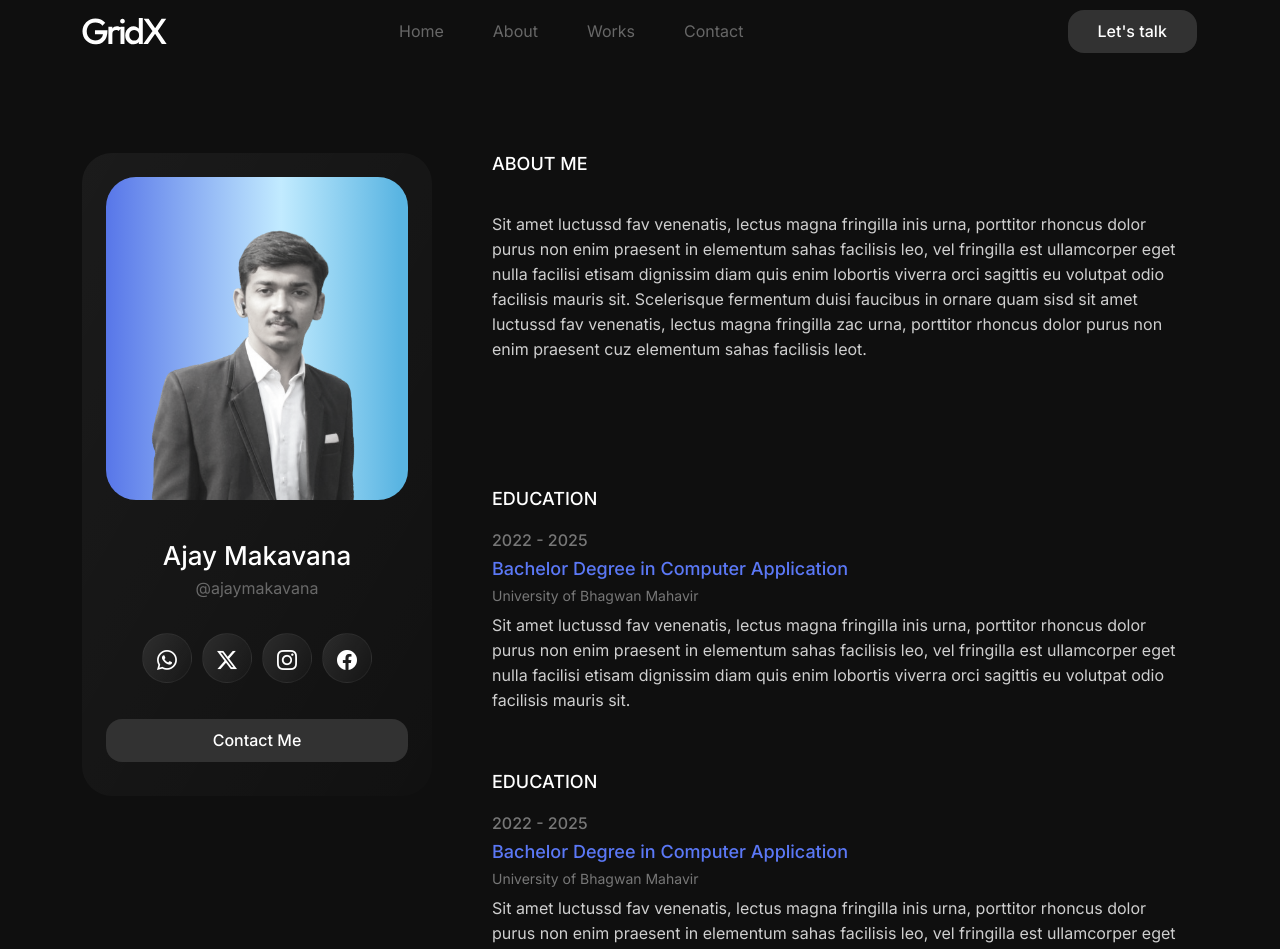
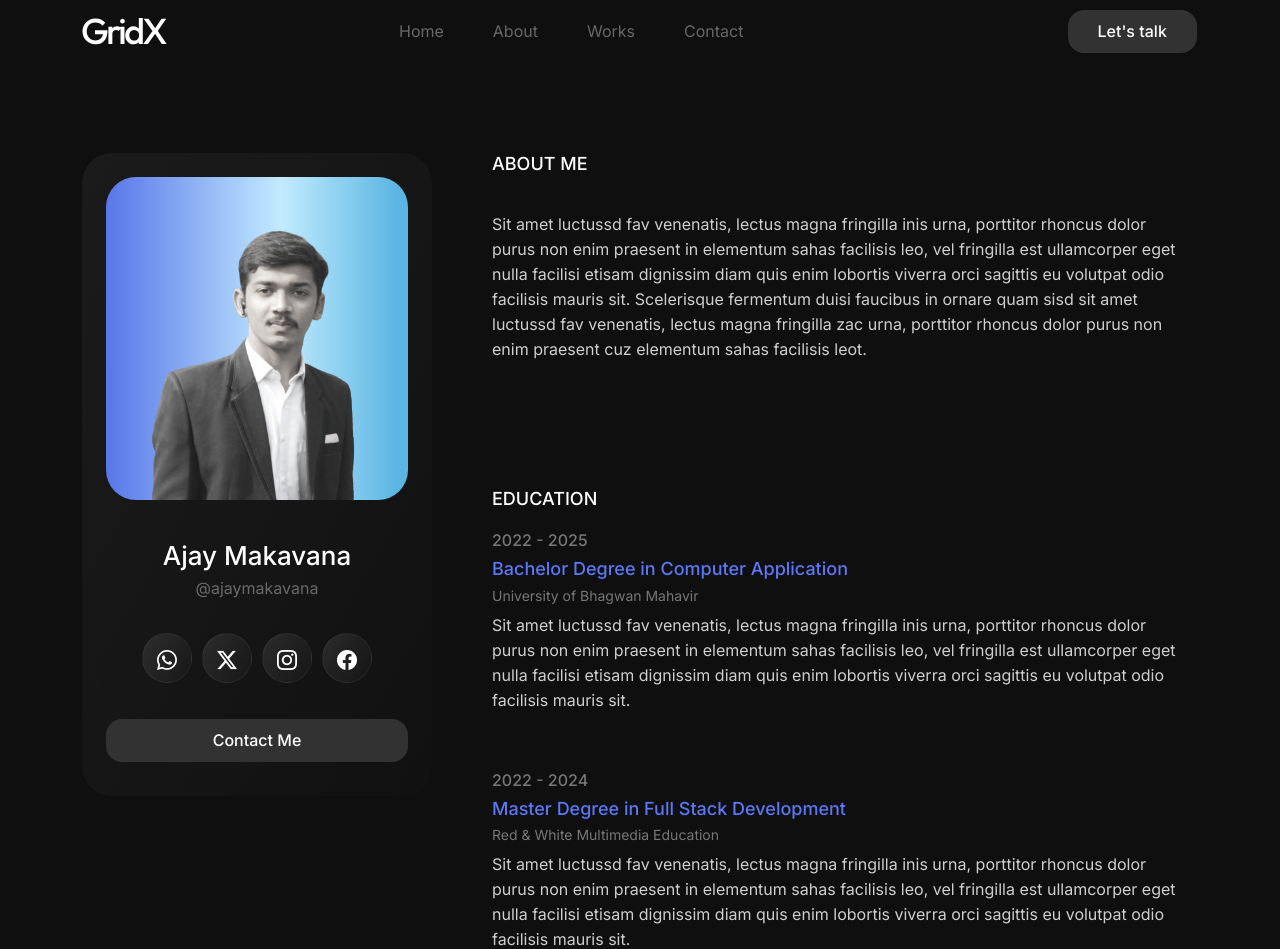
Before and after one commit to ajaymakwana09/My-Portfolio, a React (Vite) app: page /credentails in a window 1280 px wide. Shown: the top 949 px of the page. Built offline with nearby package versions, Linux system fonts and the light colour scheme; the HTML template or start-up script is replaced by a standard one.

Commit message:
none  commit

```diff
--- a/src/components/Credentails.jsx
+++ b/src/components/Credentails.jsx
@@ -47,11 +47,10 @@ function Credentails() {
                             </div>
                           </div>
                           <div className="credentail-edu-exp-item credentail-education">
-                            <h3>Education</h3>
                             <div className="credentail-edu-exp">
-                              <h5>2022 - 2025</h5>
-                              <h4>Bachelor Degree in Computer Application</h4>
-                              <h6>University of Bhagwan Mahavir</h6>
+                              <h5>2022 - 2024</h5>
+                              <h4>Master Degree in Full Stack Development</h4>
+                              <h6>Red & White Multimedia Education</h6>
                               <p>Sit amet luctussd fav venenatis, lectus magna fringilla inis urna, porttitor rhoncus dolor purus non enim praesent in elementum sahas facilisis leo, vel fringilla est ullamcorper eget nulla facilisi etisam dignissim diam quis enim lobortis viverra orci sagittis eu volutpat odio facilisis mauris sit.</p>
                             </div>
                           </div>
```
